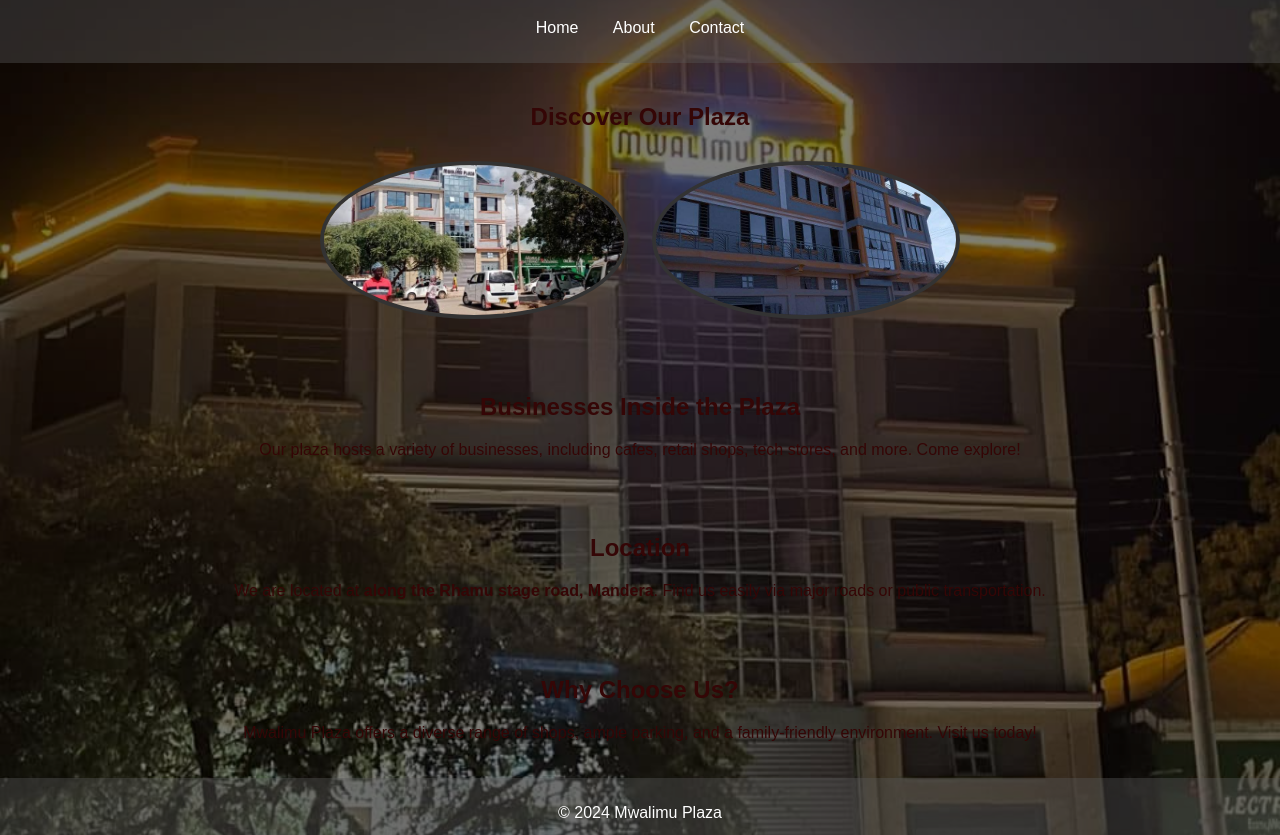
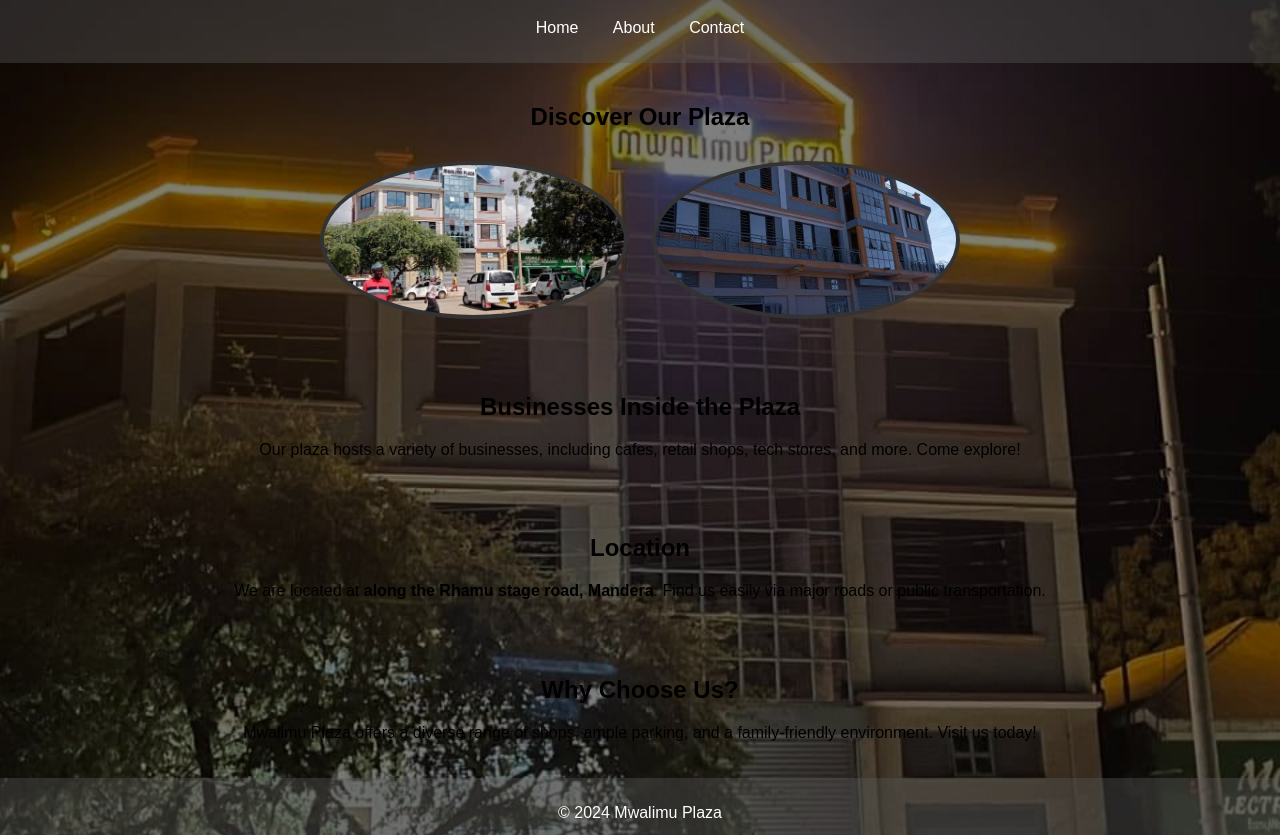
Before and after one commit to moulidmahat/Mwalimu-Business-Plaza, a plain HTML site: page index.html in a window 1280 px wide. Shown: the part 71-906 px from the top of the page. Drawn offline with Linux system fonts and the light colour scheme.

Commit message:
added changes

```diff
--- a/css/styles.css
+++ b/css/styles.css
@@ -5,7 +5,7 @@
     background-image: url('../assests/background.jpg'); /* Add your background image here */
     background-size: cover; /* Ensures the image covers the entire background */
     background-position: center; /* Centers the background image */
-    color: rgb(53, 6, 6); /* Change text color for better contrast */
+    color:white(53, 6, 6); /* Change text color for better contrast */
     body {
     background-color: rgba(0, 0, 0, 0.5); /* This should show a semi-transparent black background */
 }
```
